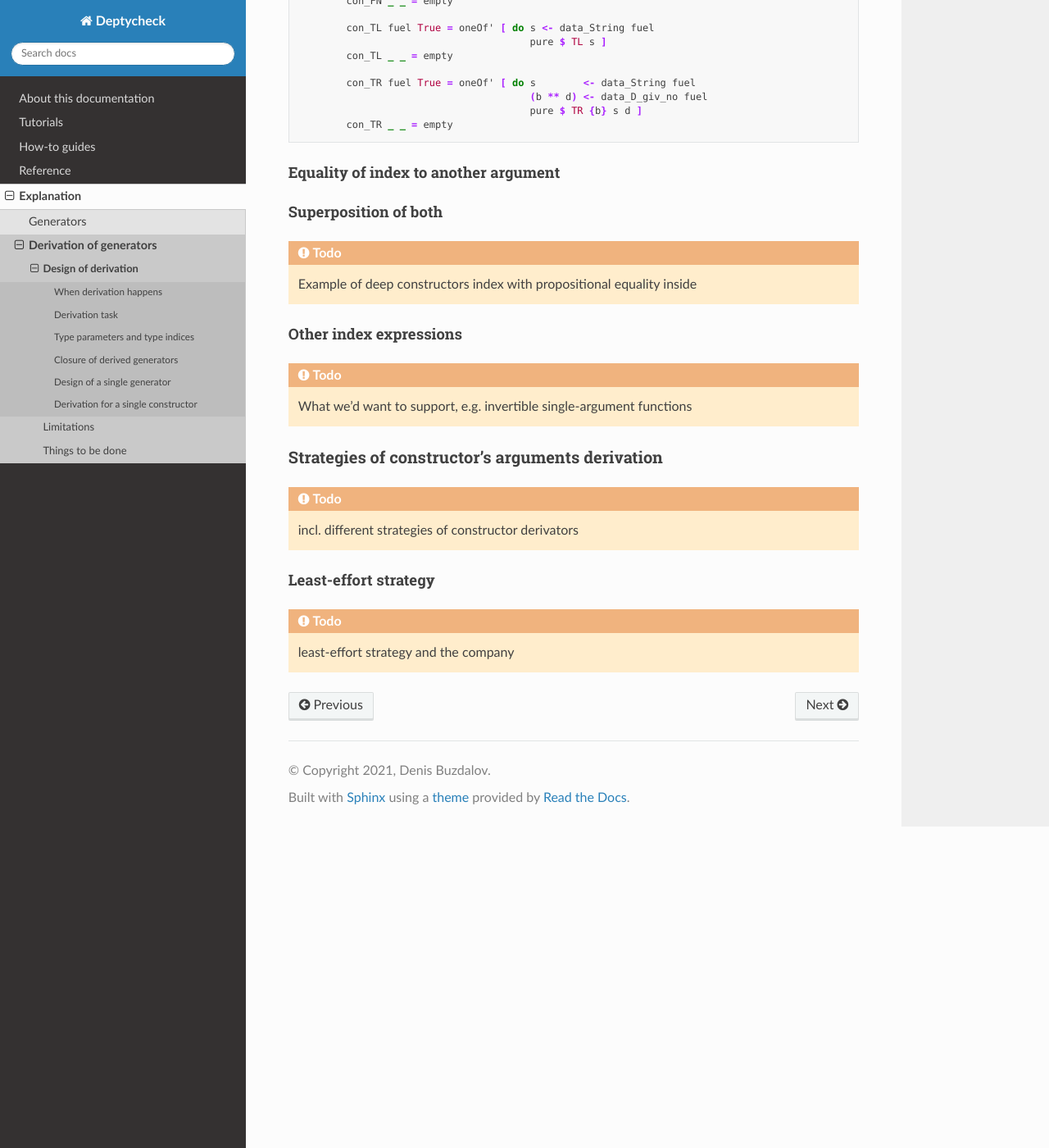
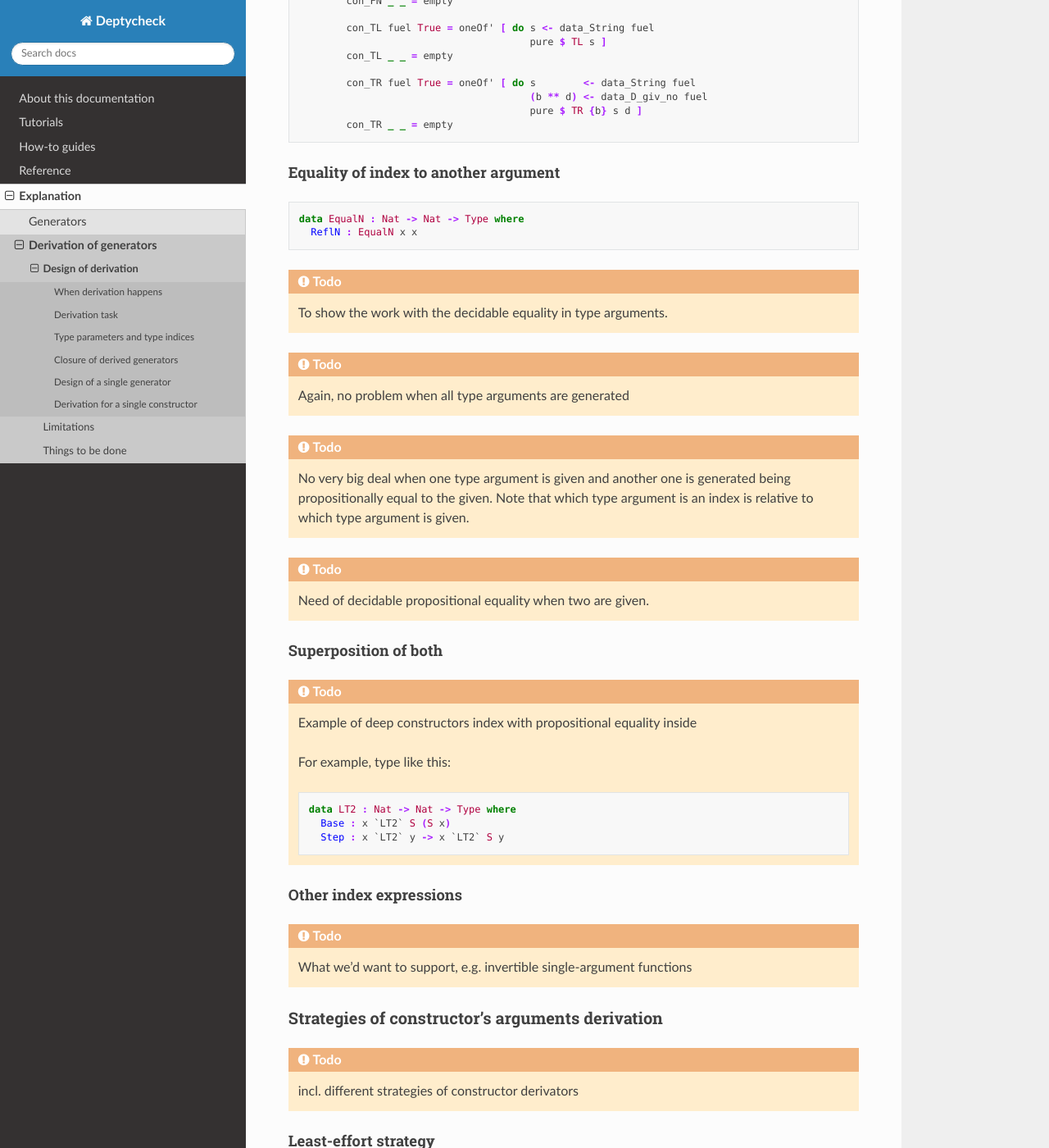
Before and after one commit to buzden/deptycheck, a Sphinx documentation site: the page built from docs/source/explanation/derivation/design.md, in a window 1280 px wide and 1400 px high, scrolled down 11826 px. Shown: the whole window at 82% size. Built offline with Sphinx 7.4.7 and the Read the Docs theme 2.0.0, drawn with Linux system fonts in a browser that asks for light colours.

Commit message:
[ doc ] Start a subsection of propositional equality of type arguments

````diff
--- a/docs/source/explanation/derivation/design.md
+++ b/docs/source/explanation/derivation/design.md
@@ -660,10 +660,41 @@ genD_idx_generated @{data_Nat} @{data_String} fuel b = data_D_giv_b fuel b
 
 #### Equality of index to another argument
 
+```idris
+data EqualN : Nat -> Nat -> Type where
+  ReflN : EqualN x x
+```
+
+:::{todo}
+To show the work with the decidable equality in type arguments.
+:::
+
+:::{todo}
+Again, no problem when all type arguments are generated
+:::
+
+:::{todo}
+No very big deal when one type argument is given and another one is generated being propositionally equal to the given.
+Note that which type argument is an index is relative to which type argument is given.
+:::
+
+:::{todo}
+Need of decidable propositional equality when two are given.
+:::
+
 #### Superposition of both
 
 :::{todo}
 Example of deep constructors index with propositional equality inside
+
+For example, type like this:
+
+```idris
+data LT2 : Nat -> Nat -> Type where
+  Base : x `LT2` S (S x)
+  Step : x `LT2` y -> x `LT2` S y
+```
+
 :::
 
 #### Other index expressions
````
